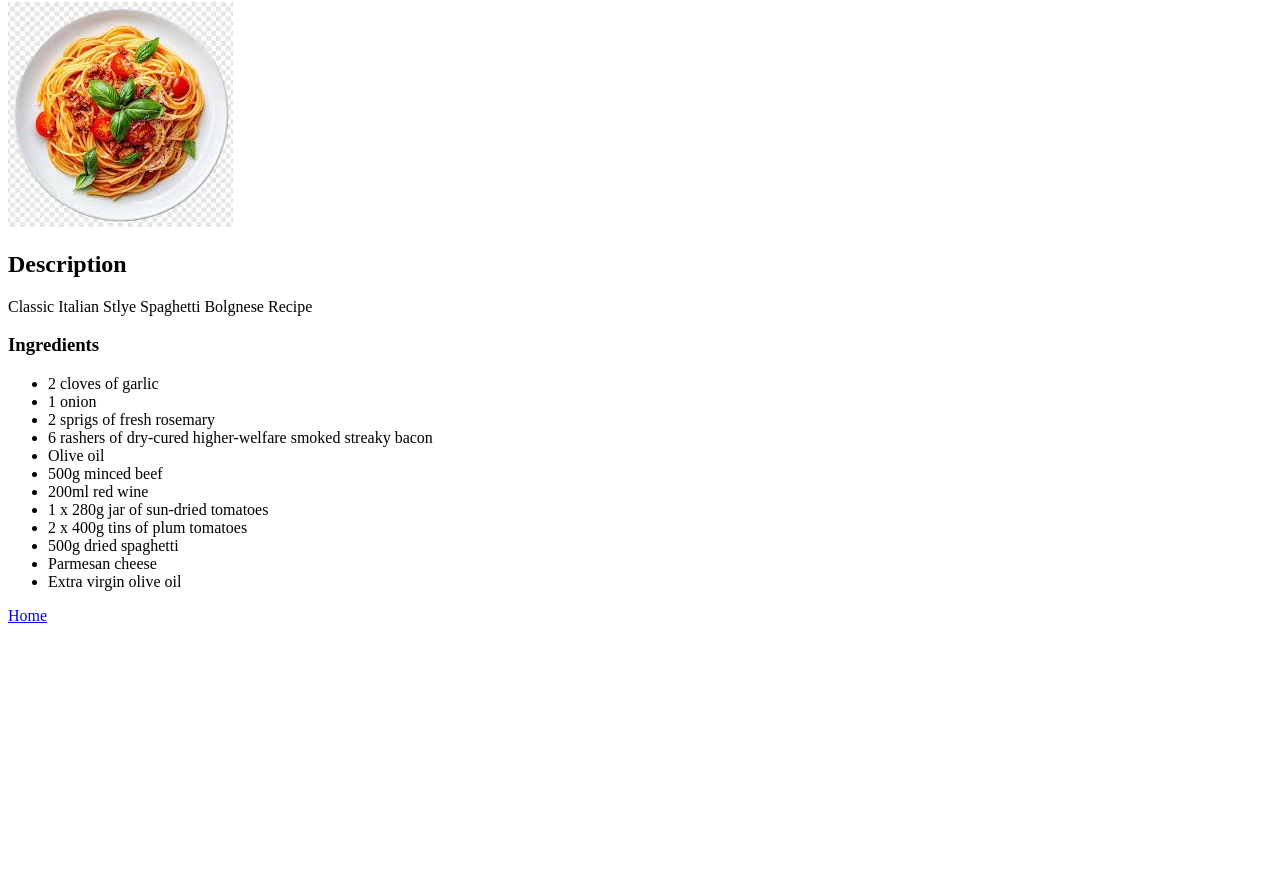
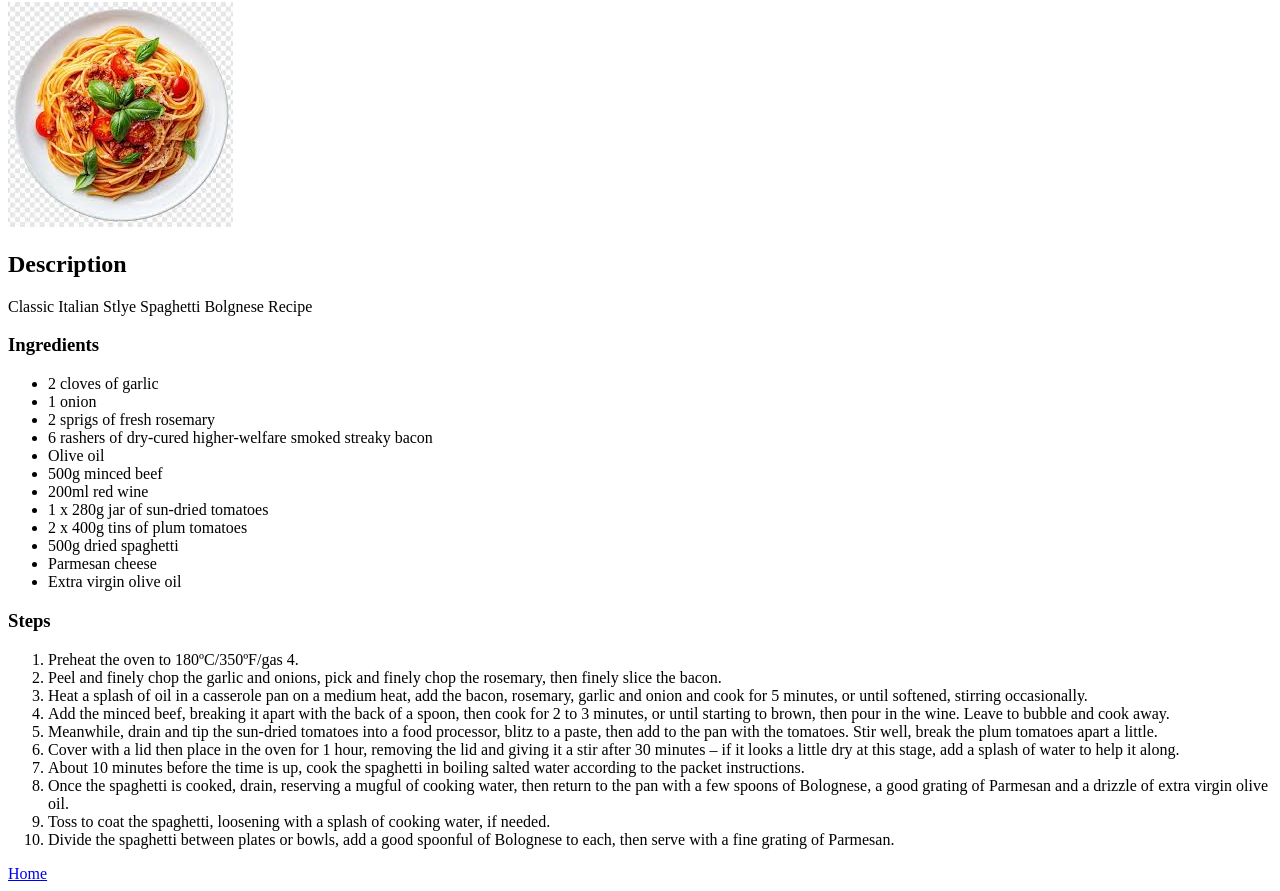
Before and after one commit to 07KingKaiju07/odin_recipes, a plain HTML site: page recipes/spaghetti_bolognese.html in a window 1280 px wide. Shown: the part 78-969 px from the top of the page. Before the commit the page ends 800 px from the top, so only its background shows below. Drawn offline with Linux system fonts and the light colour scheme.

Commit message:
Add steps list to spaghetti_bolognese.html

```diff
--- a/recipes/spaghetti_bolognese.html
+++ b/recipes/spaghetti_bolognese.html
@@ -25,6 +25,19 @@
             <li>Parmesan cheese</li>
             <li>Extra virgin olive oil</li>
         </ul>
+        <h3>Steps</h3>
+        <ol>
+            <li>Preheat the oven to 180ºC/350ºF/gas 4.</li>
+            <li>Peel and finely chop the garlic and onions, pick and finely chop the rosemary, then finely slice the bacon.</li>
+            <li>Heat a splash of oil in a casserole pan on a medium heat, add the bacon, rosemary, garlic and onion and cook for 5 minutes, or until softened, stirring occasionally.</li>
+            <li>Add the minced beef, breaking it apart with the back of a spoon, then cook for 2 to 3 minutes, or until starting to brown, then pour in the wine. Leave to bubble and cook away.</li>
+            <li>Meanwhile, drain and tip the sun-dried tomatoes into a food processor, blitz to a paste, then add to the pan with the tomatoes. Stir well, break the plum tomatoes apart a little.</li>
+            <li>Cover with a lid then place in the oven for 1 hour, removing the lid and giving it a stir after 30 minutes – if it looks a little dry at this stage, add a splash of water to help it along.</li>
+            <li>About 10 minutes before the time is up, cook the spaghetti in boiling salted water according to the packet instructions.</li>
+            <li>Once the spaghetti is cooked, drain, reserving a mugful of cooking water, then return to the pan with a few spoons of Bolognese, a good grating of Parmesan and a drizzle of extra virgin olive oil.</li>
+            <li>Toss to coat the spaghetti, loosening with a splash of cooking water, if needed.</li>
+            <li>Divide the spaghetti between plates or bowls, add a good spoonful of Bolognese to each, then serve with a fine grating of Parmesan.</li>
+        </ol>
         <a href="../index.html">Home</a>
 </body>
 </html>
```
